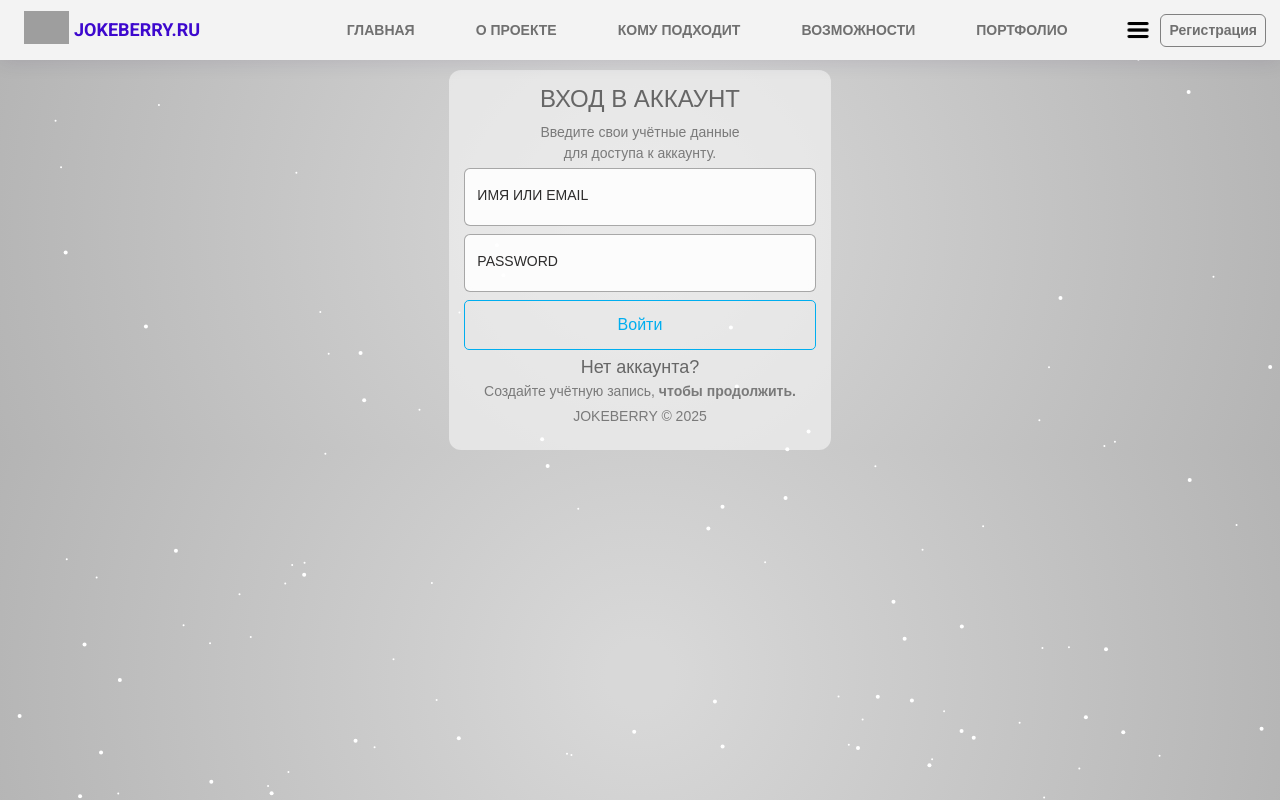
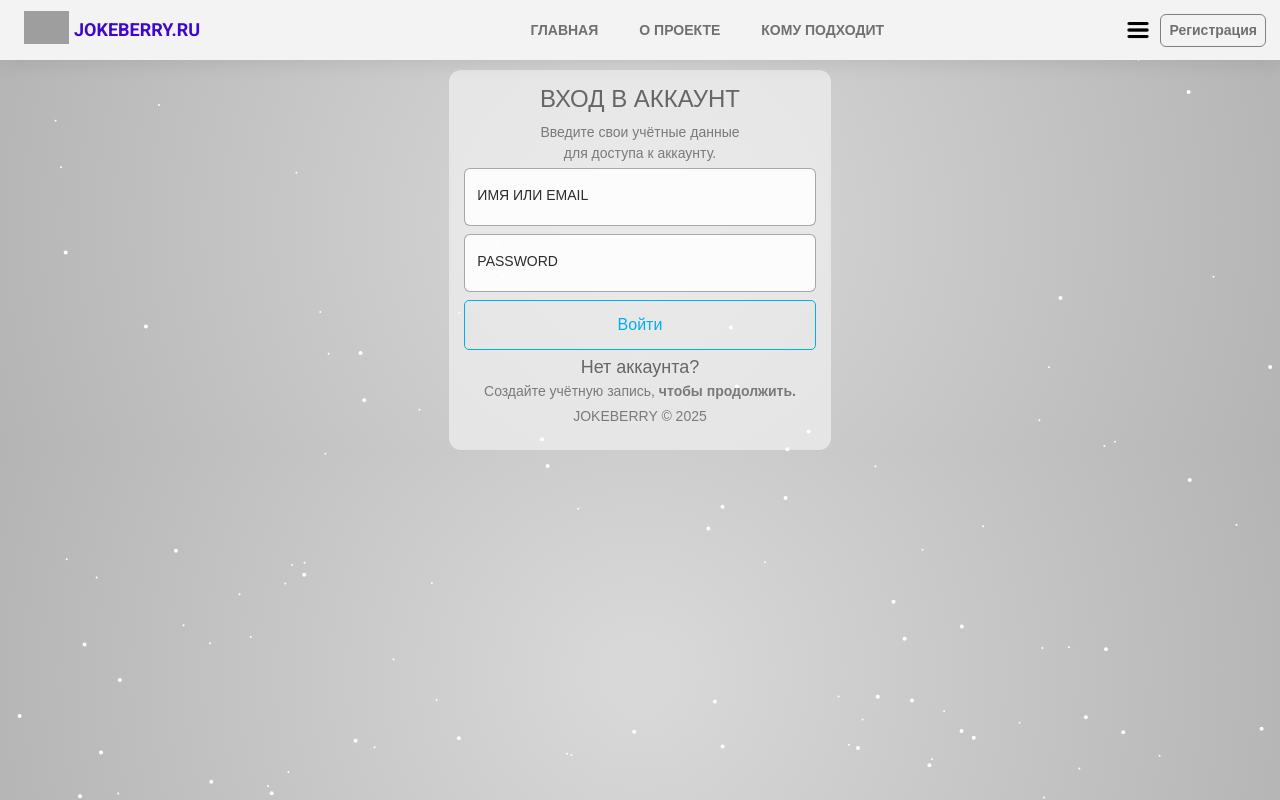
Before and after one commit to dankfedorov/Jokeberry-Frontend, a React app: page /login in a window 1280 px wide. Built offline with nearby package versions, Linux system fonts and the light colour scheme; grey boxes are pictures that could not be loaded.

Commit message:
add about page

```diff
--- a/src/assets/styles/header.css
+++ b/src/assets/styles/header.css
@@ -31,7 +31,7 @@
 .header-nav__group{
   display: flex;
   flex-direction: row;
-  gap: 45px;
+  gap: 25px;
 }
 .header-nav__link {
   font-size: 16px;
--- a/src/components/TopNav.jsx
+++ b/src/components/TopNav.jsx
@@ -31,22 +31,7 @@ function TopNav() {
             <span className="d-none d-md-block ps-3 ">Кому подходит</span>
           </a>
         </li>
-        <li className="header-nav__link">
-          <a
-            href="#"
-            className="nav-link nav-profile d-flex align-items-center pe-0"
-          >
-            <span className="d-none d-md-block ps-3 ">Возможности</span>
-          </a>
-        </li>
-        <li className="header-nav__link">
-          <a
-            href="#"
-            className="nav-link nav-profile d-flex align-items-center pe-0"
-          >
-            <span className="d-none d-md-block ps-3 ">Портфолио</span>
-          </a>
-        </li>
+
 
 
       </ul>
```
